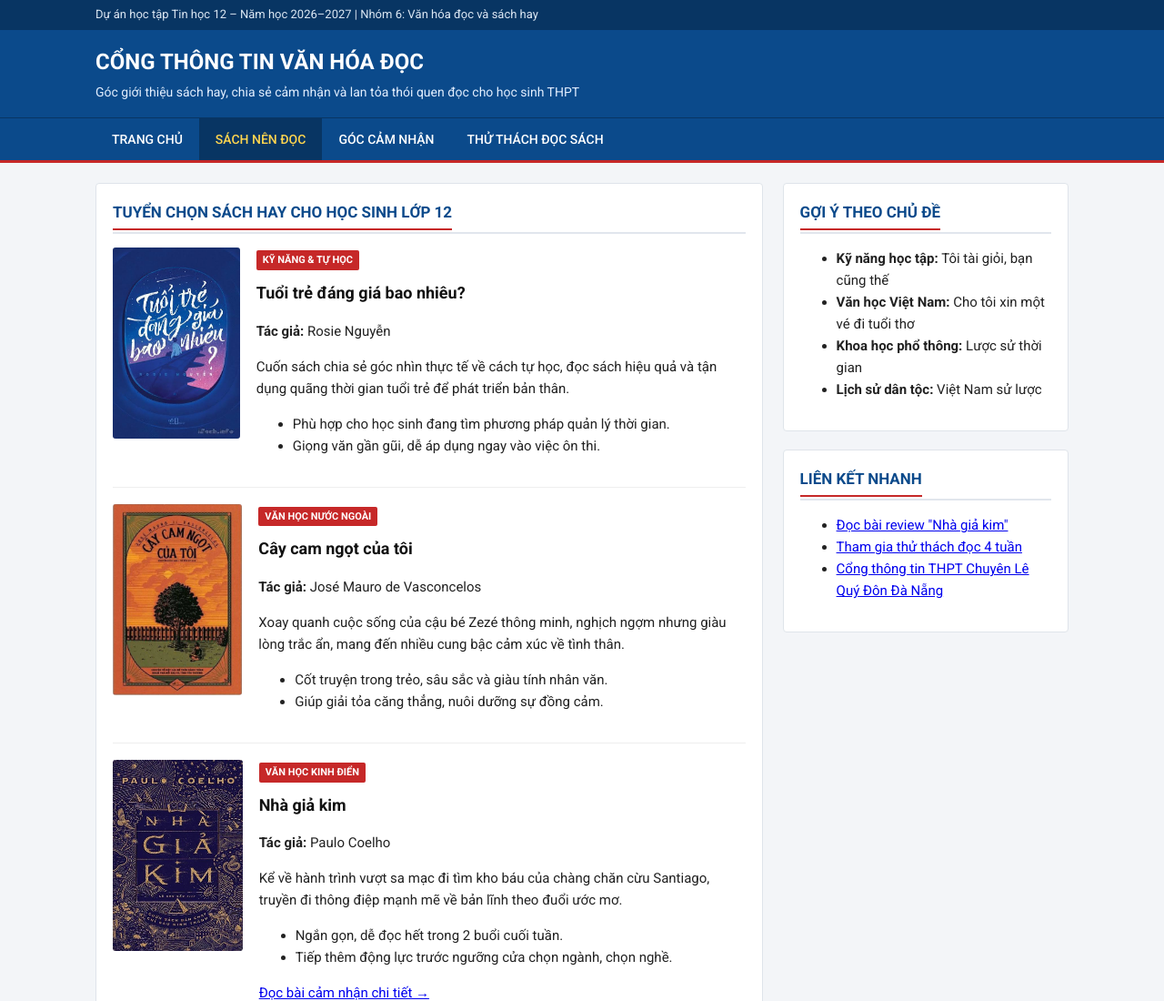
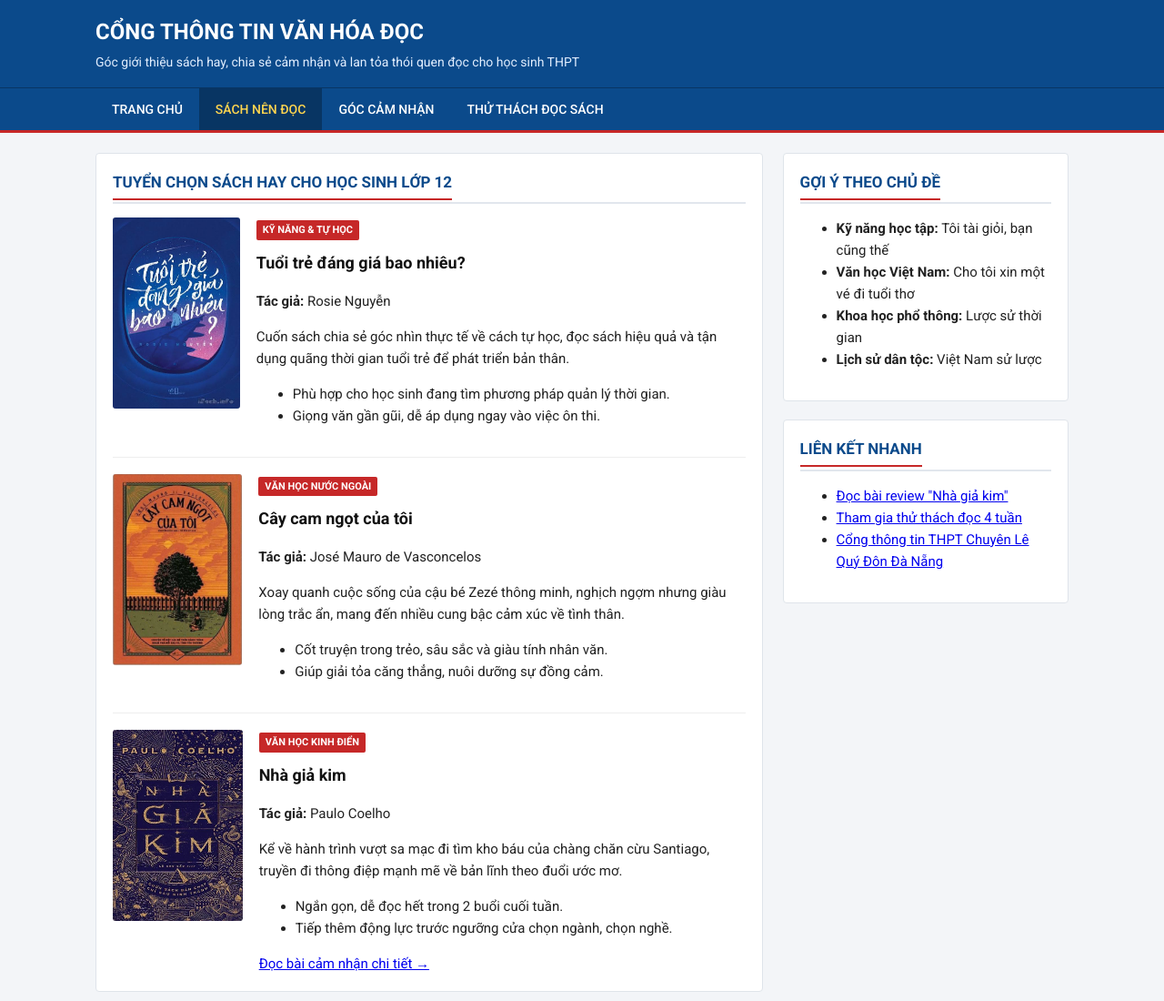
Before and after one commit to SlayCollin/Daisuvanhoadoc, a plain HTML site: page sach-nen-doc.html in a window 1280 px wide. Shown: the top 1100 px of the page at 91% size. Drawn offline with Linux system fonts and the light colour scheme.

Commit message:
Update sach-nen-doc.html

```diff
--- a/sach-nen-doc.html
+++ b/sach-nen-doc.html
@@ -7,11 +7,7 @@
   <link rel="stylesheet" href="css/style.css">
 </head>
 <body>
-  <div class="top-bar">
-    <div class="container">
-      Dự án học tập Tin học 12 – Năm học 2026–2027 | Nhóm 6: Văn hóa đọc và sách hay
-    </div>
-  </div>
+
 
   <header>
     <div class="container">
```
